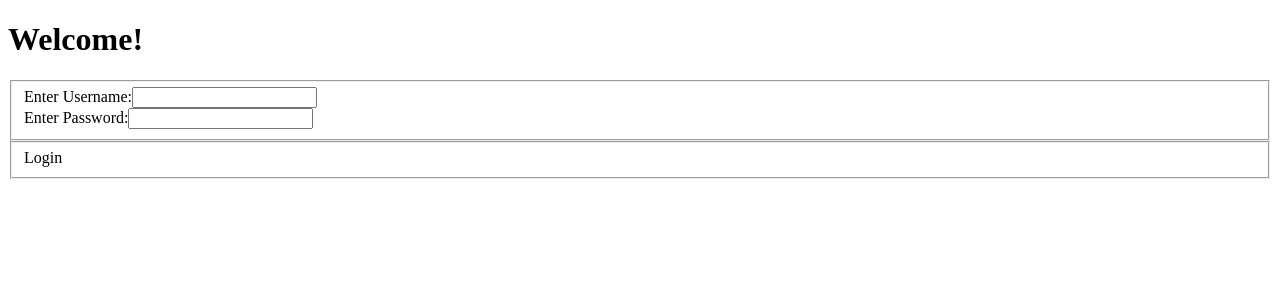
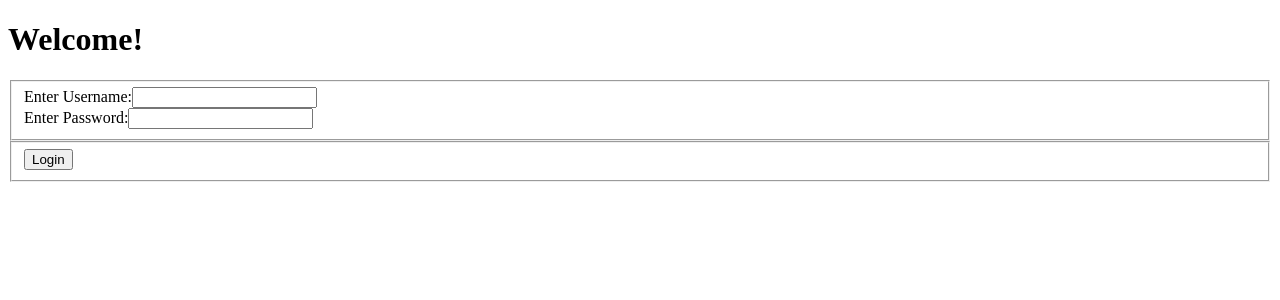
Before and after one commit to JesDevBootcamp/simply-cms, a React (Vite) app: page /editor/login in a window 1280 px wide. Shown: the top 300 px of the page. Built offline with nearby package versions, Linux system fonts and the light colour scheme.

Commit message:
Changed Button component from span to button tag.

```diff
--- a/src/components/Button.jsx
+++ b/src/components/Button.jsx
@@ -1,12 +1,12 @@
 // Button: Clickable component that triggers an action.
 
-export default function Button({ action, children }) {
+export default function Button({ action, type, children }) {
 	return (
-		<span
-			role="button"
+		<button
 			className="button"
+			type={type}
 			onClick={action}>
 			{children}
-		</span>
+		</button>
 	);
 }
```
